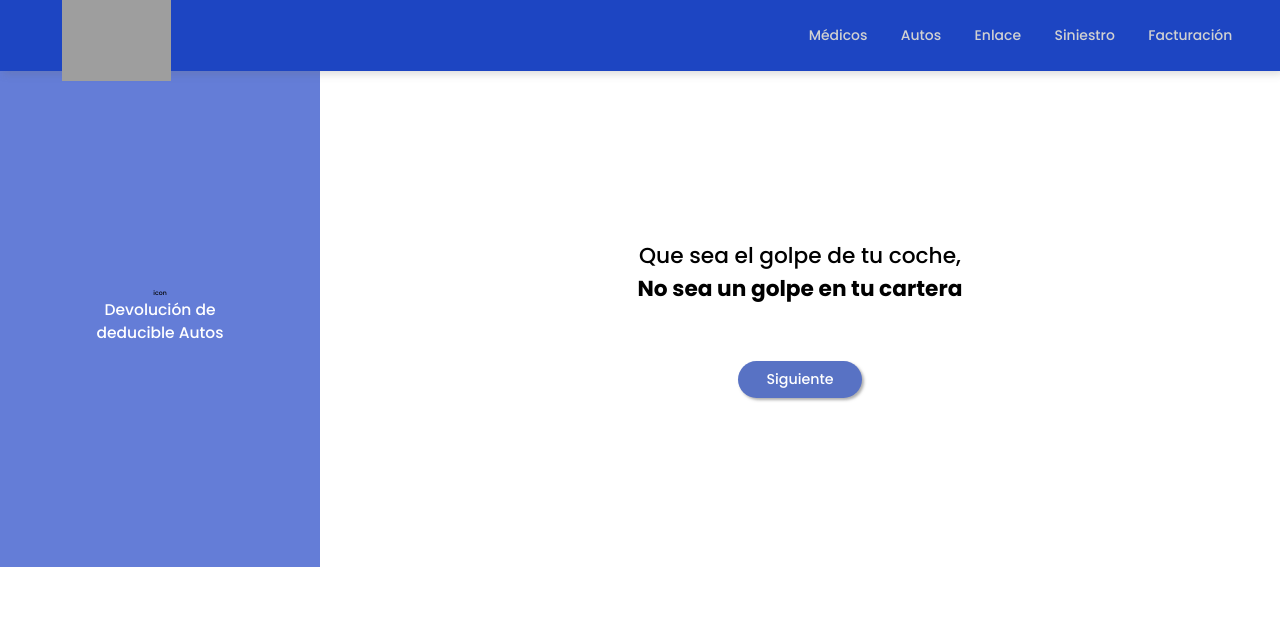
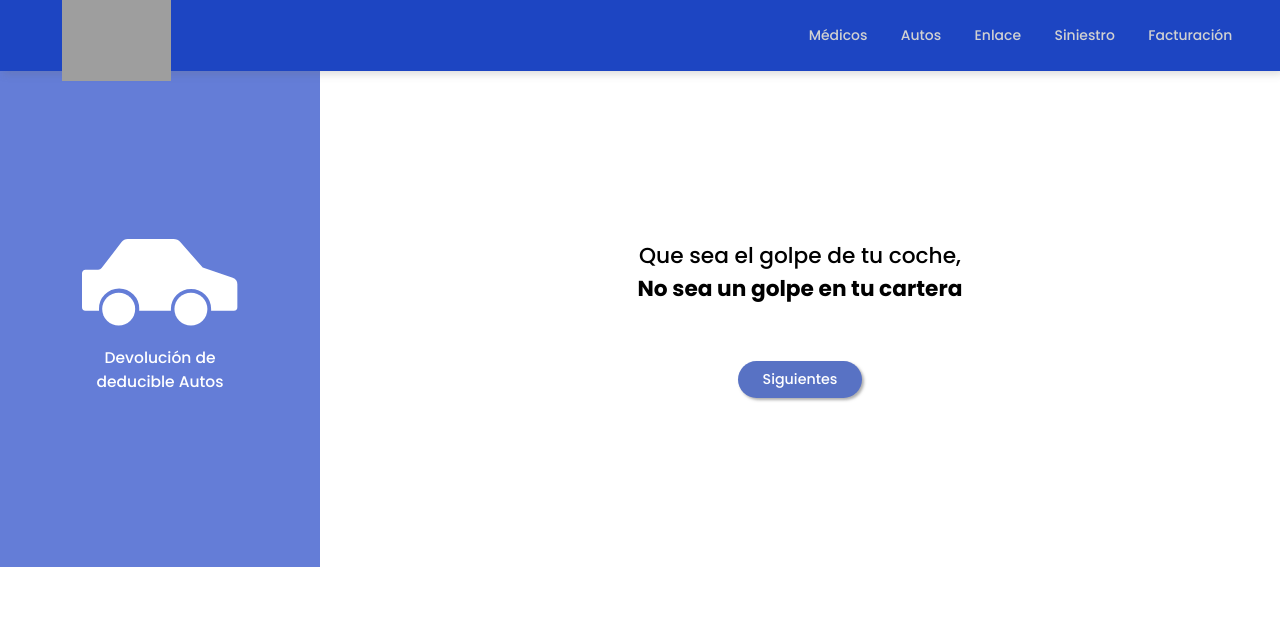
Before and after one commit to Pacyx-Mexico/red-enlace, a React (Vite) app: page /siniestro-auto in a window 1280 px wide. Shown: the top 617 px of the page. Built offline with nearby package versions, Linux system fonts and the light colour scheme; grey boxes are pictures that could not be loaded.

Commit message:
Initial siniestro pages

```diff
--- a/src/components/siniestros/SiniestroAuto.jsx
+++ b/src/components/siniestros/SiniestroAuto.jsx
@@ -1,19 +1,24 @@
 import Navbar from "../../components/Navbar";
 import Footer from "../../components/Footer";
 import styled from "styled-components";
+import { Link } from "react-router-dom";
 import Button from "../Button";
+import { CarIcon } from "../../assets/icons";
 
 export const SiniestroAuto = () => {
   return (
     <>
       <Navbar />
       <SiniestroAutoContainer>
-      <div className="container-fluid mt-5">
+        <div className="container-fluid mt-5">
           <div className="d-flex row h-100">
             <div className="col-md-3 icon-cruz d-flex justify-content-center flex-column align-items-center">
-              icon
-              <p className="text-white fs-1 text-center">Devolución de <br />
-              deducible Autos <br />
+              <div className="w-50 mb-5">
+                <CarIcon />
+              </div>
+              <p className="text-white fs-1 text-center">
+                Devolución de <br />
+                deducible Autos <br />
               </p>
             </div>
             <div className="col-md-9 d-flex justify-content-center flex-column align-items-center gap-5">
@@ -21,21 +26,29 @@ export const SiniestroAuto = () => {
                 Que sea el golpe de tu coche, <br />
                 <span className="fw-bold">No sea un golpe en tu cartera</span>
               </p>
-              <Button text="Siguiente" />
+              <Link
+                to="/reclamacion-de-siniestro-auto"
+                spy={true}
+                smooth={true}
+                offset={-70}
+                duration={400}
+                /* onClick={accept} */
+              >
+                <Button text="Siguientes" />
+              </Link>
             </div>
           </div>
         </div>
       </SiniestroAutoContainer>
       <Footer />
     </>
-  )
-}
+  );
+};
 
 const SiniestroAutoContainer = styled.section`
   height: 110rem;
   padding-top: 8.5rem;
   padding-bottom: 10rem;
-
 
   @media (min-width: 992px) {
     .icon-cruz {
@@ -47,4 +60,4 @@ const SiniestroAutoContainer = styled.section`
       font-size: 3.5rem;
     }
   }
-`
+`;
--- a/src/components/siniestros/SiniestroGM.jsx
+++ b/src/components/siniestros/SiniestroGM.jsx
@@ -2,6 +2,7 @@ import Navbar from "../../components/Navbar";
 import Footer from "../../components/Footer";
 import styled from "styled-components";
 import Button from "../Button";
+import { MedicineIcon } from '../../assets/icons'
 
 export const SiniestroGM = () => {
 
@@ -12,7 +13,9 @@ export const SiniestroGM = () => {
         <div className="container-fluid mt-5">
           <div className="d-flex row h-100">
             <div className="col-md-3 icon-cruz d-flex justify-content-center flex-column align-items-center">
-              icon
+              <div className="w-50 mb-5">
+                <MedicineIcon />
+              </div>
               <p className="text-white fs-1 text-center">Devolución de <br />
               deducible Gastos <br />
               Médicos</p>
```
